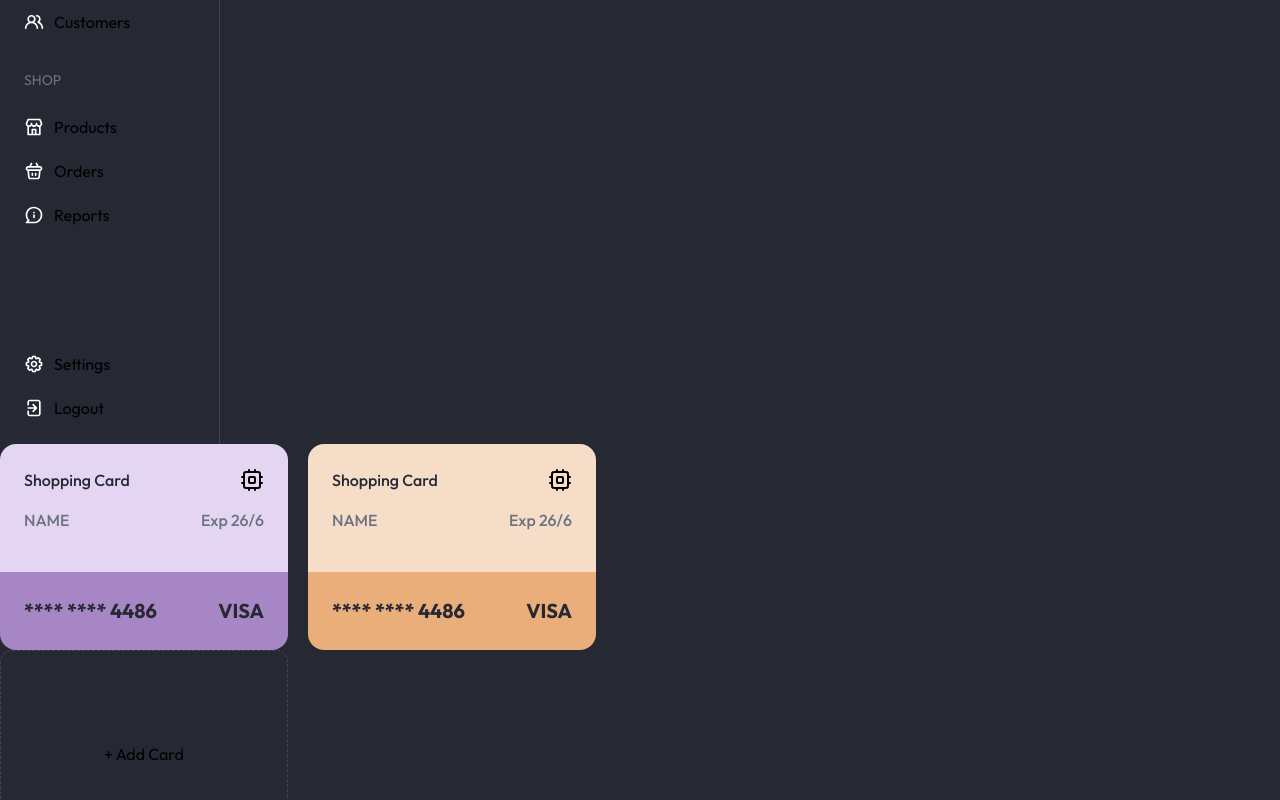
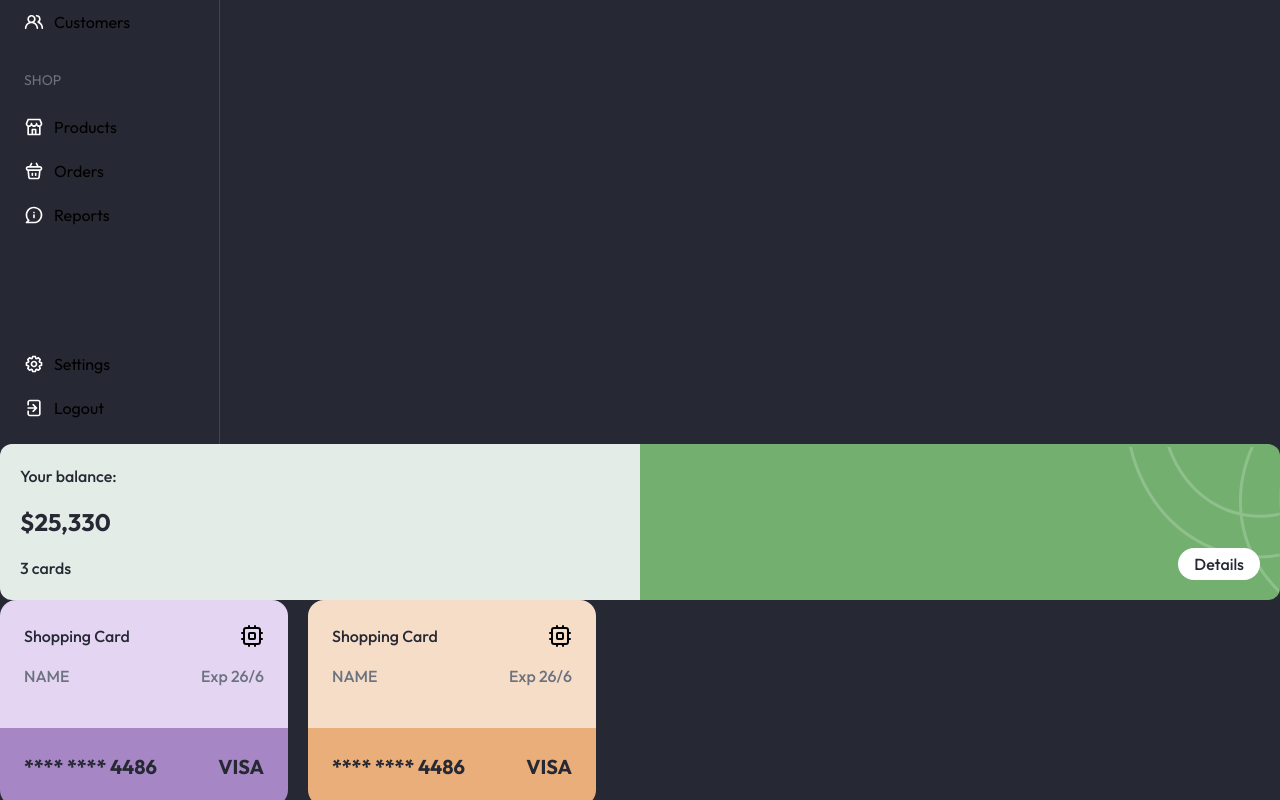
Before and after one commit to EdiedRamos/devchallenges, a Next.js app: page /bank-dashboard in a window 1280 px wide. Shown: the part 429-1229 px from the top of the page. Built offline with nearby package versions, Linux system fonts and the light colour scheme.

Commit message:
feat: create balance section

```diff
--- a/src/app/bank-dashboard/(components)/content.tsx
+++ b/src/app/bank-dashboard/(components)/content.tsx
@@ -3,6 +3,21 @@ import { ShoppingCard, AddCard, Info } from ".";
 export function Content() {
   return (
     <main>
+      <div className="w-full flex flex-wrap rounded-xl overflow-hidden">
+        <article className="w-[50%] bg-bdb-green-light text-bdb-dark font-medium p-5 flex flex-col gap-4">
+          <p>Your balance:</p>
+          <p className="text-cs-24 font-bold">
+            ${Number(25330).toLocaleString()}
+          </p>
+          <p>3 cards</p>
+        </article>
+        <div className="w-[50%] bg-bdb-green flex justify-end items-end p-5 bg-bdb-bg bg-no-repeat bg-right">
+          <button className="px-4 py-1 bg-bdb-white text-bdb-dark font-medium rounded-2xl">
+            Details
+          </button>
+        </div>
+      </div>
+
       <div className="flex flex-wrap gap-5">
         <ShoppingCard
           primaryBg="bg-bdb-purple-100"
```
